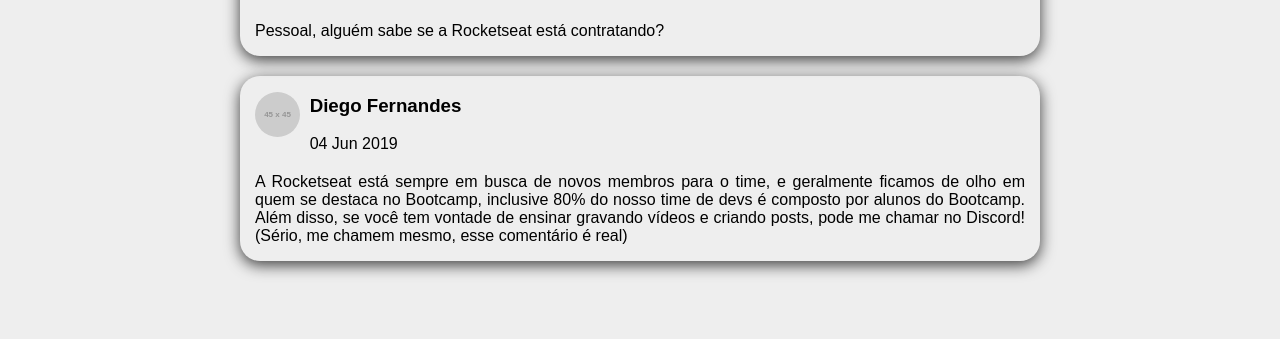
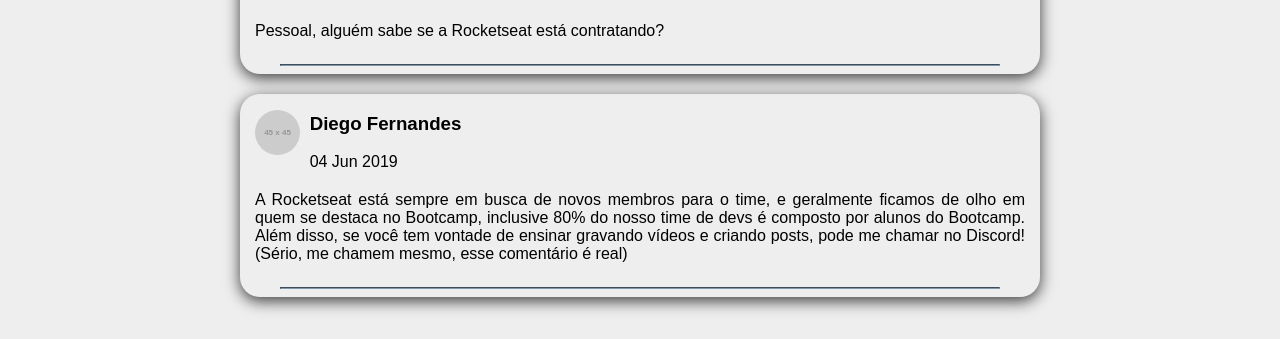
Before and after one commit to llucasmota/desafio-bootcamp-facebook-clone, a React app: page / in a window 1280 px wide. Shown: the part 431-770 px from the top of the page. Built offline with nearby package versions, Linux system fonts and the light colour scheme.

Commit message:
Foi adicionada a tag hr, bem como sua estilizzação

```diff
--- a/src/components/Post.css
+++ b/src/components/Post.css
@@ -28,6 +28,11 @@
   margin-left: 15px;
 }
 
+hr {
+  border: 0.5px inset #7d97ad;
+  width: 90%;
+}
+
 span,
 h3 {
   margin-left: 3px;
--- a/src/components/PostItem.js
+++ b/src/components/PostItem.js
@@ -22,6 +22,7 @@ function PostHeader({ post }) {
       <div className="col-12">
         <p>{post.content}</p>
       </div>
+      <hr />
     </div>
   );
 }
```
Also changed, not shown: 1 other file (tests, documents, lock files or other folders).
